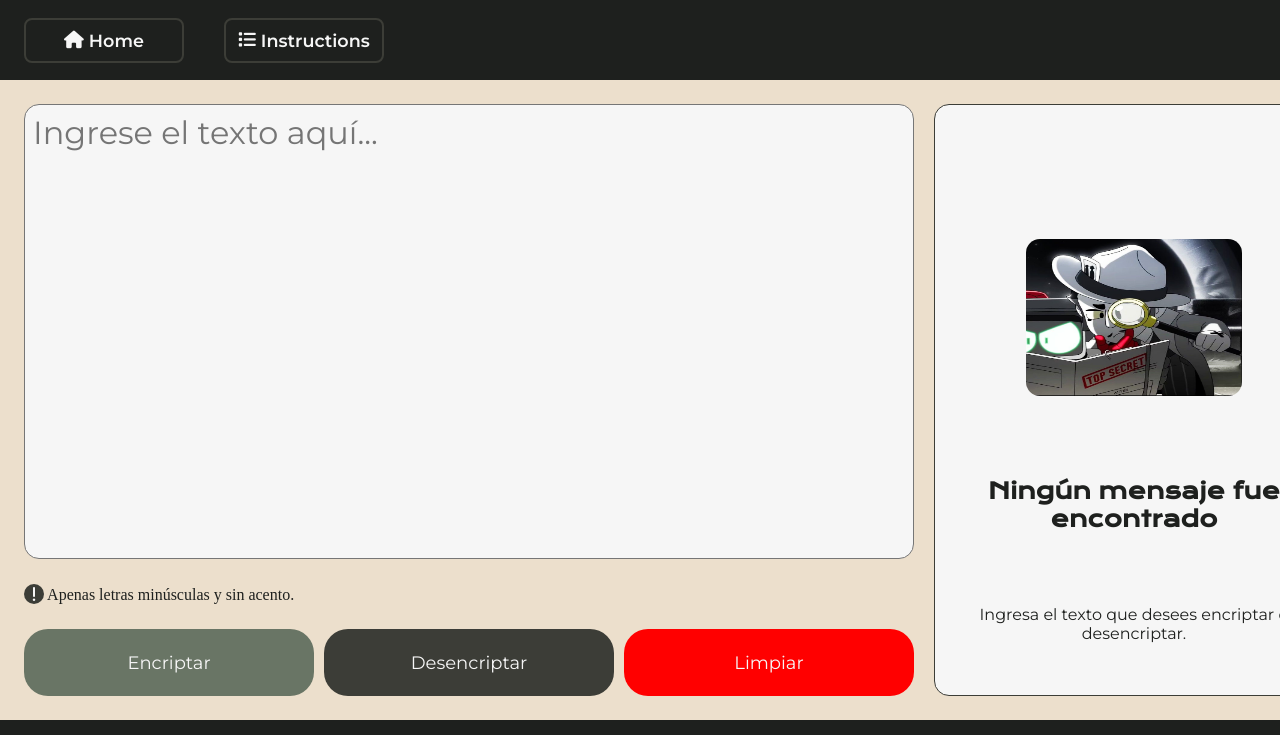
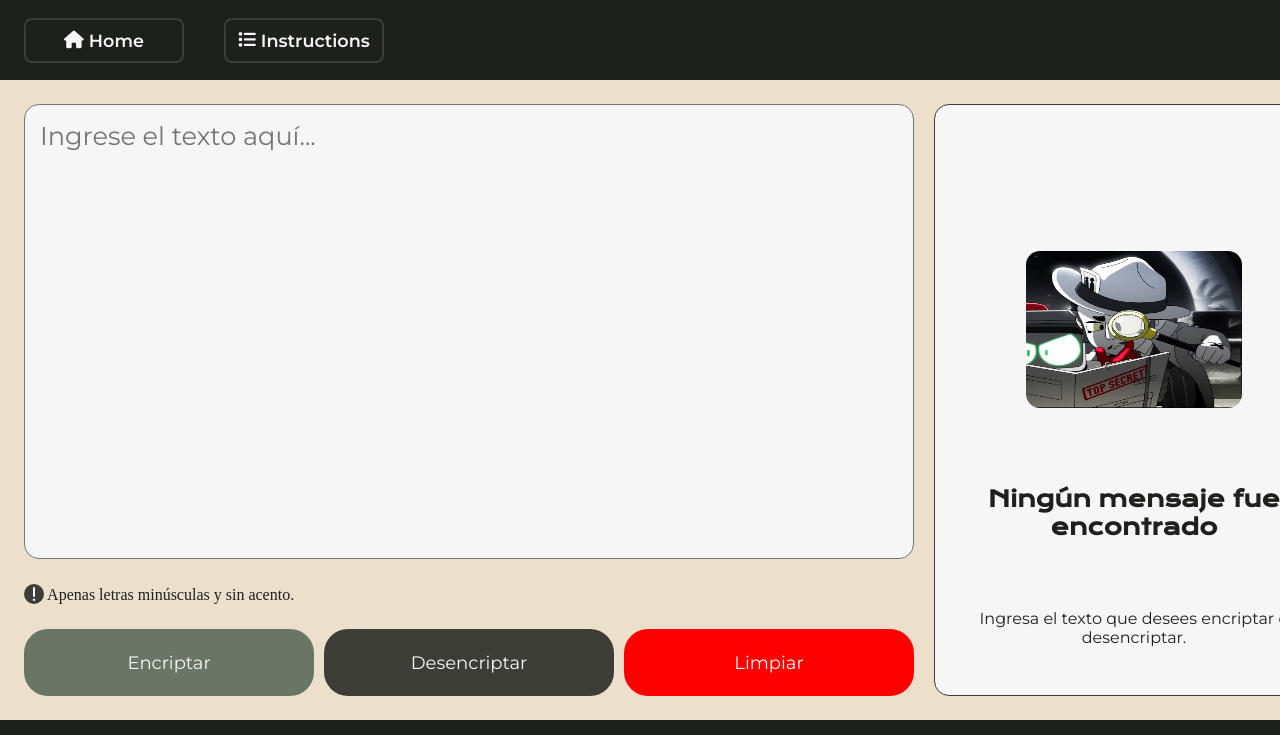
Before and after one commit to Juanda845/Challenge-Text-Encryptor, a plain HTML site: page index.html in a window 1280 px wide. Shown: the top 735 px of the page. Drawn offline with nearby package versions, Linux system fonts and the light colour scheme.

Commit message:
Arreglo de bugs con las palabras encriptadas
Se arreglo con CSS el apartado donde se recibe la palabra encriptada esto debido a que cuando el texto era largo se sobre salía el texto encriptado lo que ocasionaba una ruptura de diseño

```diff
--- a/CSS/styles.css
+++ b/CSS/styles.css
@@ -93,8 +93,8 @@ body {
     resize: none;
     border-radius: 0.9375rem;
     font-family: var(--fuente-montserrat);
-    font-size: 2rem;
-    padding: 0.5rem;
+    font-size: 1.60rem;
+    padding: 15px;
     background-color: var(--color-fuente-letra);
 }
 
@@ -172,10 +172,18 @@ body {
     display: flex;
     align-items: center;
     flex-direction: column;
+    overflow: hidden;
+    overflow-y: auto;
     justify-content: space-evenly;
     gap: 1.25rem;
     color: var(--color-secundario);
 }
+
+.palabra-encriptada {
+    font-size: 1.60rem;
+    padding: 10px;
+}
+
 
 .img-output {
     width: 14.75rem;
```
